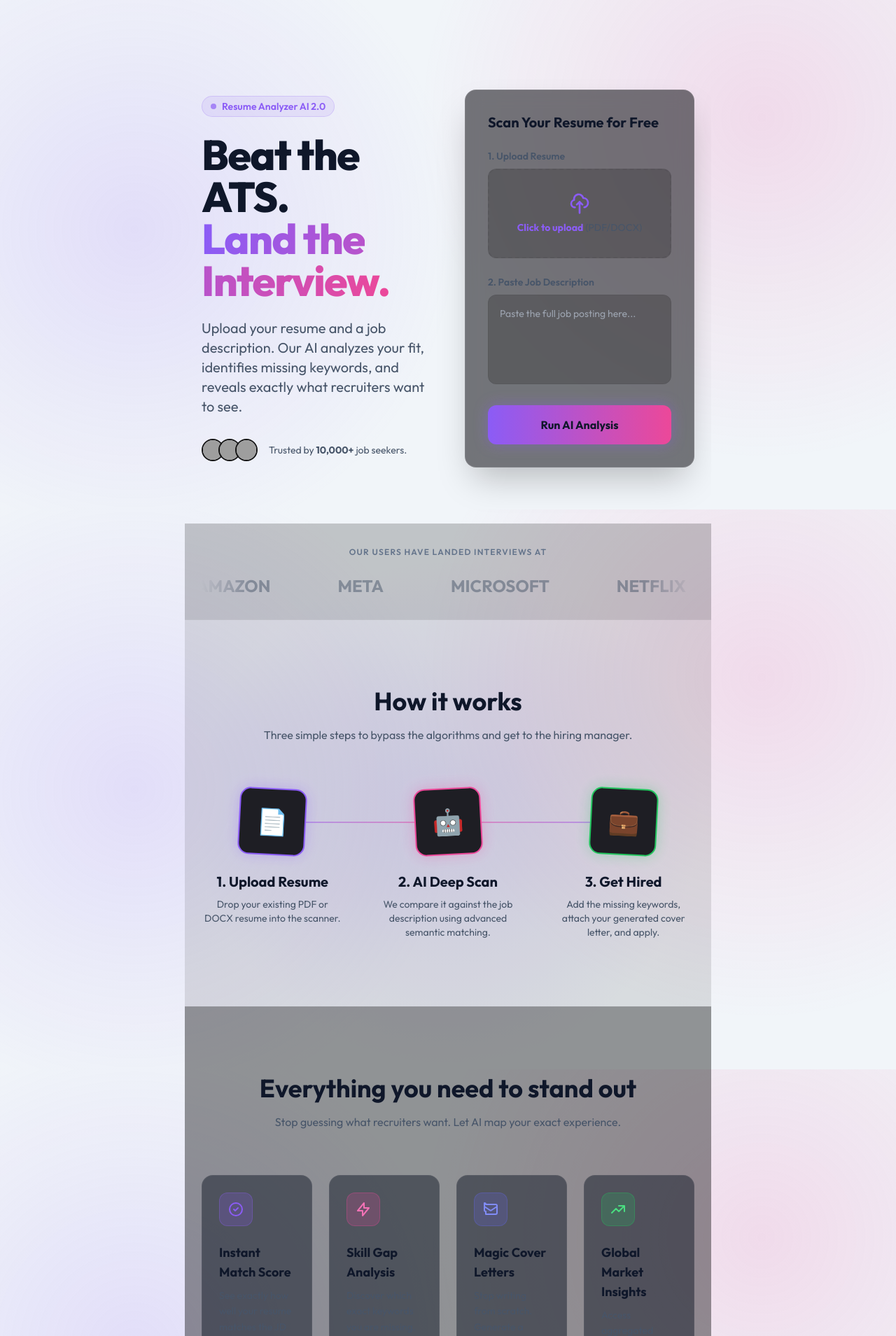
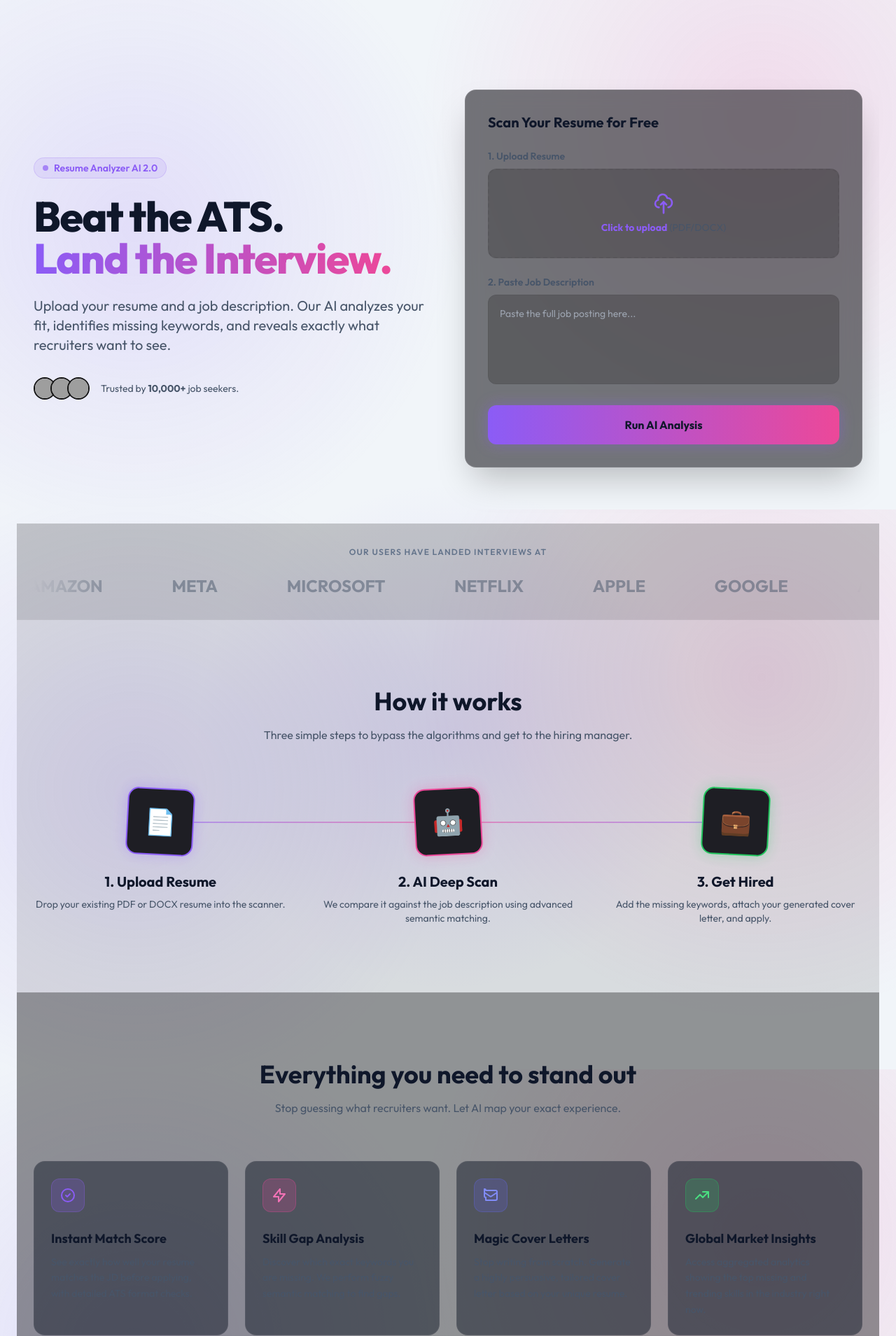
Before and after one commit to bhatiaayan30/Resume_Analyzer, a Django app: page / in a window 1280 px wide. Shown: the part 72-1981 px from the top of the page at 70% size. Run offline with Django 4.2, Linux system fonts and the light colour scheme; some libraries are stand-ins or nearby versions; grey boxes are pictures that could not be loaded.

Commit message:
Fix 500 errors on cover letter generation and pricing view, expand UI width

```diff
--- a/analyzer/utils.py
+++ b/analyzer/utils.py
@@ -222,7 +222,7 @@ def generate_cover_letter(resume_text: str, job_desc: str) -> str:
     system_prompt = build_cover_letter_system_prompt()
     user_prompt = build_cover_letter_user_prompt(resume_text, job_desc)
 
-    quality_model = os.environ.get("QUALITY_MODEL", "llama3-70b-8192")
+    quality_model = os.environ.get("QUALITY_MODEL", "llama-3.3-70b-versatile")
 
     response = client.chat.completions.create(
         model=quality_model,
--- a/analyzer/views.py
+++ b/analyzer/views.py
@@ -61,7 +61,7 @@ def analyze(request):
             return redirect('account_login')
         request.session['scan_count'] = scan_count + 1
     else:
-        profile = request.user.profile
+        profile, _ = UserProfile.objects.get_or_create(user=request.user)
         tier = profile.subscription_tier
         if tier == 4:
             limit = float('inf')
@@ -461,7 +461,7 @@ def pricing_view(request):
     """Serve the pricing / upgrade page."""
     current_tier = 0
     if request.user.is_authenticated:
-        profile = request.user.profile
+        profile, _ = UserProfile.objects.get_or_create(user=request.user)
         if profile.is_premium and profile.current_period_end and profile.current_period_end > timezone.now():
             current_tier = profile.subscription_tier
 
@@ -488,7 +488,7 @@ def create_razorpay_order(request):
     if tier not in base_prices:
         return render(request, "analyzer/pricing.html", {"error": "Invalid tier selected."})
 
-    profile = request.user.profile
+    profile, _ = UserProfile.objects.get_or_create(user=request.user)
     now = timezone.now()
     is_active = profile.is_premium and profile.current_period_end and profile.current_period_end > now
 
@@ -528,7 +528,8 @@ def create_razorpay_order(request):
             else:
                 return render(request, "analyzer/pricing.html", {"error": "Coupon is invalid or expired."})
         except Coupon.DoesNotExist:
-            return render(request, "analyzer/pricing.html", {"error": "Coupon not found.", "current_tier": getattr(request.user.profile, 'subscription_tier', 0)})
+            profile, _ = UserProfile.objects.get_or_create(user=request.user)
+            return render(request, "analyzer/pricing.html", {"error": "Coupon not found.", "current_tier": getattr(profile, 'subscription_tier', 0)})
 
     final_price_inr = max(1, price_inr - discount - prorated_credit)
 
@@ -596,7 +597,7 @@ def razorpay_webhook(request):
         if user_id and tier > 0:
             try:
                 user = User.objects.get(id=user_id)
-                profile = user.profile
+                profile, _ = UserProfile.objects.get_or_create(user=user)
                 profile.is_premium = True
                 profile.subscription_tier = tier
 
@@ -698,7 +699,7 @@ def claim_free_trial(request):
     """
     Grants the user a one-time 24-hour Unlimited (Tier 4) trial.
     """
-    profile = request.user.profile
+    profile, _ = UserProfile.objects.get_or_create(user=request.user)
     if profile.has_used_free_trial:
         return JsonResponse({"error": "You have already used your free trial."}, status=400)
 
@@ -721,7 +722,8 @@ def market_insights(request):
     Global Market Trends Dashboard (Premium Feature).
     Aggregates anonymized skill data across all user scans.
     """
-    if not (request.user.profile.is_premium and request.user.profile.subscription_tier >= 1):
+    profile, _ = UserProfile.objects.get_or_create(user=request.user)
+    if not (profile.is_premium and profile.subscription_tier >= 1):
         return redirect('pricing')
 
     # Aggregate data
--- a/templates/analyzer/base.html
+++ b/templates/analyzer/base.html
@@ -160,7 +160,7 @@
 
     /* ── Main content ───────────────────────────────────────── */
     main {
-      max-width: 800px;
+      max-width: 100%;
       margin: 48px auto;
       padding: 0 24px;
       animation: fadeIn 0.4s ease-out;
--- a/templates/analyzer/history.html
+++ b/templates/analyzer/history.html
@@ -17,7 +17,7 @@
 {% endblock %}
 
 {% block content %}
-<div class="max-w-6xl mx-auto py-8" x-data="{ searchQuery: '' }">
+<div class="max-w-[1440px] mx-auto py-8" x-data="{ searchQuery: '' }">
 
   <div class="flex flex-col md:flex-row md:items-center justify-between mb-10 gap-4">
     <div>
--- a/templates/analyzer/index.html
+++ b/templates/analyzer/index.html
@@ -89,7 +89,7 @@
       <p class="text-lg text-gray-400 font-light">Upload a PDF or DOCX and paste a job description — get an AI match score in seconds.</p>
     </div>
 
-    <div class="grid grid-cols-1 lg:grid-cols-3 gap-8 max-w-7xl mx-auto px-4">
+    <div class="grid grid-cols-1 lg:grid-cols-3 gap-8 max-w-[1440px] mx-auto px-4">
 
       <!-- Upload Form Column -->
       <div class="lg:col-span-2">
--- a/templates/analyzer/insights.html
+++ b/templates/analyzer/insights.html
@@ -8,19 +8,19 @@
 
 {% block content %}
 <div class="min-h-screen pt-24 pb-12">
-    <div class="max-w-7xl mx-auto px-4 sm:px-6 lg:px-8 mb-8 text-center">
+    <div class="max-w-[1440px] mx-auto px-4 sm:px-6 lg:px-8 mb-8 text-center">
         <h1 class="text-4xl font-extrabold mb-4 gradient-text-title">Global Market Insights</h1>
         <p class="text-lg text-gray-400">Aggregated anonymized analytics from across our platform.</p>
     </div>
 
     {% if error %}
-    <div class="max-w-7xl mx-auto px-4 sm:px-6 lg:px-8 mb-8">
+    <div class="max-w-[1440px] mx-auto px-4 sm:px-6 lg:px-8 mb-8">
         <div class="bg-red-500/20 border border-red-500/50 text-red-200 p-4 rounded-lg text-center">
             {{ error }}
         </div>
     </div>
     {% else %}
-    <div class="max-w-7xl mx-auto px-4 sm:px-6 lg:px-8">
+    <div class="max-w-[1440px] mx-auto px-4 sm:px-6 lg:px-8">
 
         <!-- Key Metrics Grid -->
         <div class="grid grid-cols-1 md:grid-cols-2 gap-6 mb-8">
--- a/templates/analyzer/landing.html
+++ b/templates/analyzer/landing.html
@@ -91,7 +91,7 @@ main {
     <div class="hero-glow"></div>
 
     <!-- 1. Hero Section & PLG Form -->
-    <div class="relative z-10 max-w-7xl mx-auto px-6 pt-20 pb-20 w-full grid lg:grid-cols-2 gap-12 items-center">
+    <div class="relative z-10 max-w-[1440px] mx-auto px-6 pt-20 pb-20 w-full grid lg:grid-cols-2 gap-12 items-center">
 
         <!-- Left: Copy -->
         <div class="text-left">
@@ -174,7 +174,7 @@ main {
 
     <!-- 2. Social Proof Logos -->
     <div class="border-y border-white/5 bg-black/20 py-8 relative z-10">
-        <div class="max-w-7xl mx-auto px-6">
+        <div class="max-w-[1440px] mx-auto px-6">
             <p class="text-center text-xs font-semibold text-gray-500 uppercase tracking-widest mb-6">Our users have landed interviews at</p>
             <div class="logo-marquee opacity-50">
                 <div class="logo-marquee-content">
@@ -199,7 +199,7 @@ main {
 
     <!-- 3. How It Works -->
     <div class="relative z-10 py-24 bg-black/10">
-        <div class="max-w-7xl mx-auto px-6">
+        <div class="max-w-[1440px] mx-auto px-6">
             <div class="text-center mb-16">
                 <h2 class="text-3xl md:text-4xl font-bold mb-4">How it works</h2>
                 <p class="text-gray-400">Three simple steps to bypass the algorithms and get to the hiring manager.</p>
@@ -235,7 +235,7 @@ main {
 
     <!-- 4. Features Section -->
     <div id="features" class="relative z-10 border-t border-white/5 py-24 bg-black/40">
-        <div class="max-w-7xl mx-auto px-6">
+        <div class="max-w-[1440px] mx-auto px-6">
             <div class="text-center mb-16">
                 <h2 class="text-3xl md:text-4xl font-bold mb-4">Everything you need to stand out</h2>
                 <p class="text-gray-400">Stop guessing what recruiters want. Let AI map your exact experience.</p>
@@ -283,7 +283,7 @@ main {
 
     <!-- 5. Wall of Love (Testimonials) -->
     <div class="relative z-10 py-24 bg-black/20">
-        <div class="max-w-7xl mx-auto px-6">
+        <div class="max-w-[1440px] mx-auto px-6">
             <div class="text-center mb-16">
                 <h2 class="text-3xl md:text-4xl font-bold mb-4">Loved by Job Seekers</h2>
             </div>
@@ -327,7 +327,7 @@ main {
 </div>
 
 <footer class="border-t border-white/5 py-12 text-center text-gray-500 bg-black/40 relative z-10">
-    <div class="max-w-7xl mx-auto px-6 flex flex-col md:flex-row justify-between items-center gap-4">
+    <div class="max-w-[1440px] mx-auto px-6 flex flex-col md:flex-row justify-between items-center gap-4">
         <div class="font-bold text-gray-300 flex items-center gap-2">
             <svg class="w-5 h-5 text-brand" fill="none" stroke="currentColor" viewBox="0 0 24 24"><path stroke-linecap="round" stroke-linejoin="round" stroke-width="2" d="M13 10V3L4 14h7v7l9-11h-7z"></path></svg>
             Resume Analyzer AI
--- a/templates/analyzer/pricing.html
+++ b/templates/analyzer/pricing.html
@@ -106,7 +106,7 @@
 {% endif %}
 
 
-<div class="w-full max-w-7xl mx-auto grid grid-cols-1 md:grid-cols-2 lg:grid-cols-4 gap-6 px-4">
+<div class="w-full max-w-[1440px] mx-auto grid grid-cols-1 md:grid-cols-2 lg:grid-cols-4 gap-6 px-4">
 
     <!-- Tier 1 -->
     <div class="premium-card flex flex-col p-6">
--- a/templates/analyzer/results.html
+++ b/templates/analyzer/results.html
@@ -43,7 +43,7 @@
 {% block content %}
 <div class="min-h-screen pt-24 pb-12 bg-gray-900">
     <!-- Header Area -->
-    <div class="max-w-7xl mx-auto px-4 sm:px-6 lg:px-8 mb-8">
+    <div class="max-w-[1440px] mx-auto px-4 sm:px-6 lg:px-8 mb-8">
         <div class="flex flex-col md:flex-row justify-between items-start md:items-center gap-6">
             <div class="flex items-center gap-4">
                 <a href="{% url 'index' %}" class="w-10 h-10 rounded-full bg-white/5 border border-white/10 flex items-center justify-center text-gray-400 hover:text-white hover:bg-white/10 transition-colors">
@@ -79,7 +79,7 @@
     </div>
 
     <!-- Main Content Container: Split Pane Layout -->
-    <div class="max-w-[1400px] mx-auto px-4 sm:px-6 lg:px-8 flex flex-col lg:flex-row gap-8">
+    <div class="max-w-[1440px] mx-auto px-4 sm:px-6 lg:px-8 flex flex-col lg:flex-row gap-8">
         <!-- Main Dashboard -->
         <div class="w-full space-y-8">
 
```
